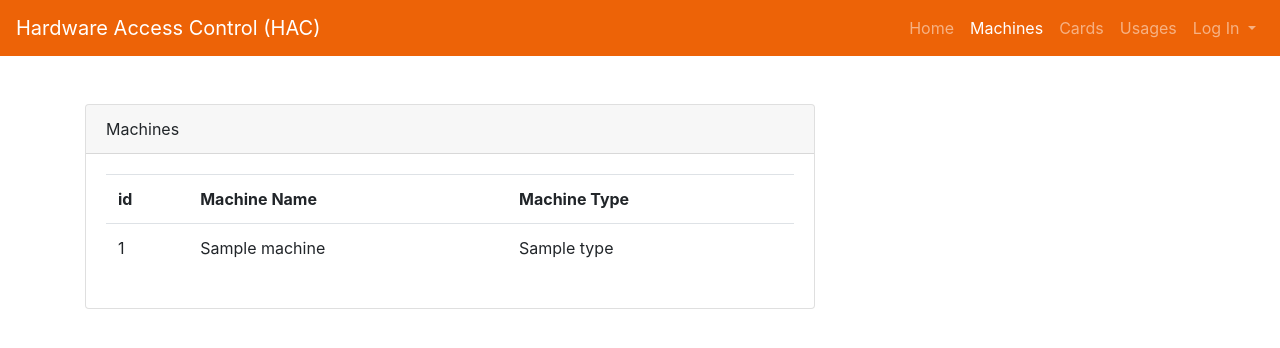
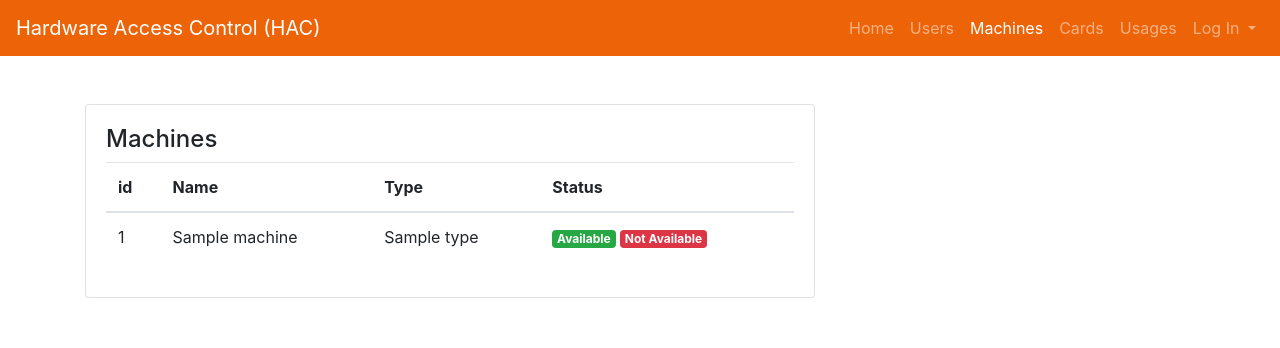
Before and after one commit to vincentalfred/hac, a Django app: page /machines/ in a window 1280 px wide. Shown: the top 348 px of the page. Run offline with Django 3.2, Linux system fonts and the light colour scheme; tables that the repository leaves empty hold one stand-in row (values such as "Sample post"); some libraries are stand-ins or nearby versions.

Commit message:
added status field to machine models

```diff
--- a/apps/machines/models.py
+++ b/apps/machines/models.py
@@ -9,6 +9,7 @@ class Machine_type (models.Model):
 class Machine (models.Model):
 	machine_type = models.ForeignKey(Machine_type, on_delete=models.CASCADE)
 	machine_name = models.CharField(max_length=200)
+	status = models.IntegerField()
 
 	def __str__(self):
 		return self.machine_name
--- a/apps/machines/templates/machines/base.html
+++ b/apps/machines/templates/machines/base.html
@@ -1,4 +1,3 @@
-
 {% extends 'base.html' %}
 
 {% block navbar %}
@@ -13,6 +12,9 @@
 		<ul class="navbar-nav">
 			<li class="nav-item">
 				<a class="nav-link" href="/">Home</a>
+			</li>
+			<li class="nav-item">
+				<a class="nav-link" href="/users">Users</a>
 			</li>
 			<li class="nav-item active">
 				<a class="nav-link" href="/machines">Machines</a>
@@ -40,42 +42,4 @@
 	</div>
 </nav>
 
-	<!--
-	<nav class="navbar navbar-expand-lg navbar-dark bg-dark">
-		<a class="navbar-brand mr-auto" href="#">Hardware Access Control (HAC)</a>
-		<button class="navbar-toggler" type="button" data-toggle="collapse" data-target="#navbarNavDropdown" aria-controls="navbarNavDropdown" aria-expanded="false" aria-label="Toggle navigation">
-		    <span class="navbar-toggler-icon"></span>
-		</button>
-		<ul class="navbar-nav mr-sm-2">
-			<li class="nav-item">
-				<a class="nav-link" href="#">Home</a>
-			</li>
-			<li class="nav-item active">
-				<a class="nav-link" href="#">Machines</a>
-			</li>
-			<li class="nav-item">
-				<a class="nav-link" href="#">Cards</a>
-			</li>
-			<li class="nav-item">
-				<a class="nav-link" href="#">Usages</a>
-			</li>
-			<li class="nav-item dropdown">
-				<a class="nav-link dropdown-toggle" data-toggle="dropdown" href="#" role="button" aria-haspopup="true" aria-expanded="false">
-
-					{% if  user.is_authenticated %}
-						{{ user.username }}
-					{% else %}
-						Log In
-					{% endif %}
-				</a>
-				<div class="dropdown-menu" aria-labelledby="navbarDropdown">
-					<a class="dropdown-item" href="#">Action</a>
-					<a class="dropdown-item" href="#">Another action</a>
-					<div class="dropdown-divider"></div>
-					<a class="dropdown-item" href="#">Something else here</a>
-				</div>
-			</li>
-		</ul>
-		</div>
-	</nav>-->
 {% endblock %}
--- a/apps/machines/templates/machines/machine_list.html
+++ b/apps/machines/templates/machines/machine_list.html
@@ -1,29 +1,42 @@
 {% extends 'machines/base.html' %}
 
 {% block content %}
+
 <div class="card my-5">
-	<div class="card-header">Machines</div>
 	<div class="card-body">
+		<h4>Machines</h4>
 		<table class="table table-hover">
+			<thead>
 				<tr>
 					<th>id</th>
-				<th>Machine Name</th>
-				<th>Machine Type</th>
+					<th>Name</th>
+					<th>Type</th>
+					<th>Status</th>
 				</tr>
+			</thead>
 
 		{% if machine_list %}
 			{% for machine in machine_list %}
+			<tbody class="tbody-clickable" onclick="location.href = '{{ machine.id }}';">
 				<tr>
 					<td>{{ machine.id }}</td>
 					<td>{{ machine.machine_name }}</td>
 					<td>{{ machine.machine_type }}</td>
+					<td>
+
+						<span class="badge badge-success">Available</span>
+						<span class="badge badge-danger">Not Available</span>
+						{# <span class="badge badge-warning">Under Maintenance</span> #}
+					</td>
 				</tr>
-
+			</tbody>
 			{% endfor %}
 		{% else %}
-			<tr>No machines are registered.</tr>
+			<tbody><tr>No machines are registered.</tr></tbody>
 		{% endif %}
+
 		</table>
 	</div>
 </div>
+
 {% endblock %}
--- a/static/style.css
+++ b/static/style.css
@@ -1,3 +1,7 @@
 .bg-hac {
   background-color: #ed6307 !important;
 }
+
+.card-header {
+	font-weight: bold;
+}
```
Lines whose indentation alone changed are shown as unchanged.
